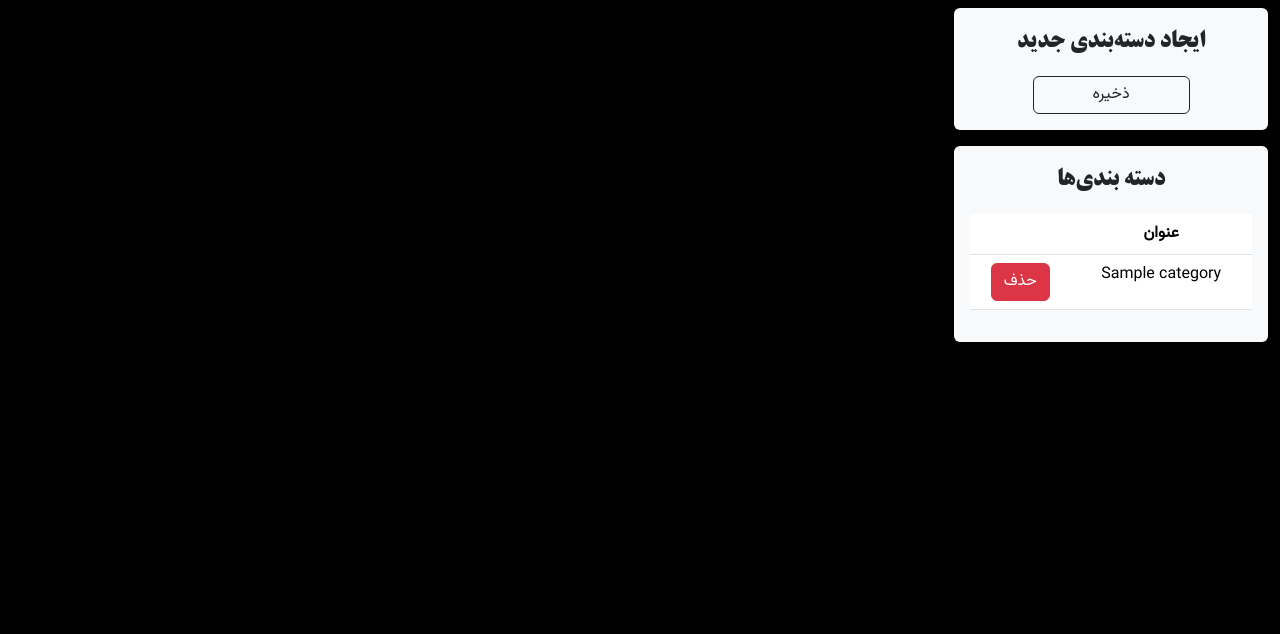
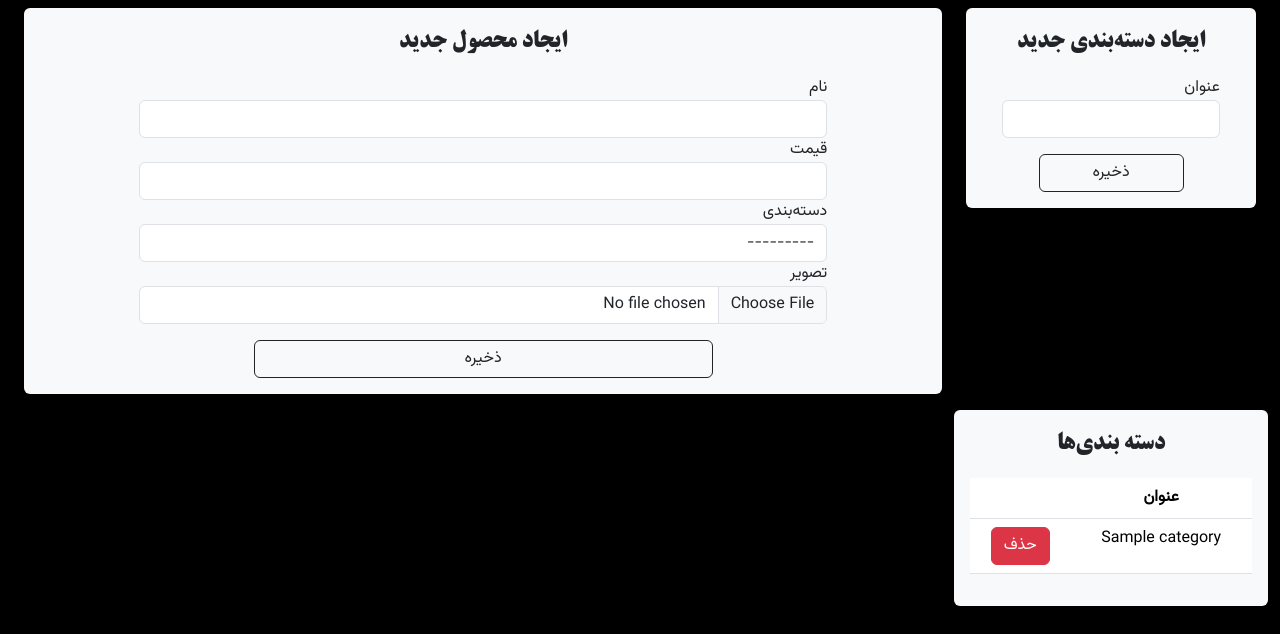
Before and after one commit to Behnaz81/CoffeShopMenu, a Django app: page /dashboard/ in a window 1280 px wide. Shown: the part 56-690 px from the top of the page. Run offline with Django 5.2, Linux system fonts and the light colour scheme; a user stored in the database is signed in; tables that the repository leaves empty hold one stand-in row (values such as "Sample post").

Commit message:
product form was added

```diff
--- a/core/templates/core/dashboard.html
+++ b/core/templates/core/dashboard.html
@@ -6,22 +6,55 @@
 <!-- Content -->
 {% block content %}
 
+    <div class="container-fluid">
+        <div class="row">
+
             <!-- Category form -->
-    <form class="bg-light rounded w-25 py-3" method="POST" action="{% url 'products:dashboard' %}" novalidate>
+            <div class="col-3">
+                <form class="bg-light rounded py-3" method="POST" action="{% url 'products:dashboard' %}" novalidate>
                     {% csrf_token %}
                     <p class="fs-4 titr text-center">ایجاد دسته‌بندی جدید</p>
                     <div class="w-75 mx-auto mb-3">
-            {{form.name.label}}
-            {{form.name}}
+                        {{category_form.name.label}}
+                        {{category_form.name}}
                         {% if form.name.errors %}
                             <div class="alert alert-danger mt-3 text-decoration-none pb-0 px-0">
-                    {{form.name.errors}}
+                                {{category_form.name.errors}}
                             </div>
                         {% endif %}
                     </div>
-        <button type="submit" class="btn btn-outline-dark mx-auto d-block w-50">ذخیره</button>
+                    <button type="submit" name="create" value="category" class="btn btn-outline-dark mx-auto d-block w-50">ذخیره</button>
                 </form>
+            </div>
             <!-- Category form -->
+
+            <!-- Product form -->
+            <div class="col-9">
+                <form class="bg-light rounded py-3" method="POST" action="" novalidate enctype="multipart/form-data">
+                    {% csrf_token %}
+                    <p class="fs-4 titr text-center">ایجاد محصول جدید</p>
+                    <div class="w-75 mx-auto mb-3">
+                        {{product_form.name.label}}
+                        {{product_form.name}}
+                        {{product_form.price.label}}
+                        {{product_form.price}}
+                        {{product_form.category.label}}
+                        {{product_form.category}}
+                        {{product_form.image.label}}
+                        {{product_form.image}}
+                        {% if form.name.errors %}
+                            <div class="alert alert-danger mt-3 text-decoration-none pb-0 px-0">
+                                {{category_form.name.errors}}
+                            </div>
+                        {% endif %}
+                    </div>
+                    <button type="submit" name="create" value="product" class="btn btn-outline-dark mx-auto d-block w-50">ذخیره</button>
+                </form>
+            </div>
+            <!-- Product form -->
+
+        </div>
+    </div>
 
     <!-- Category list -->
      <div class="bg-light w-25 rounded p-3 mt-3">
```
Lines whose indentation alone changed are shown as unchanged.
